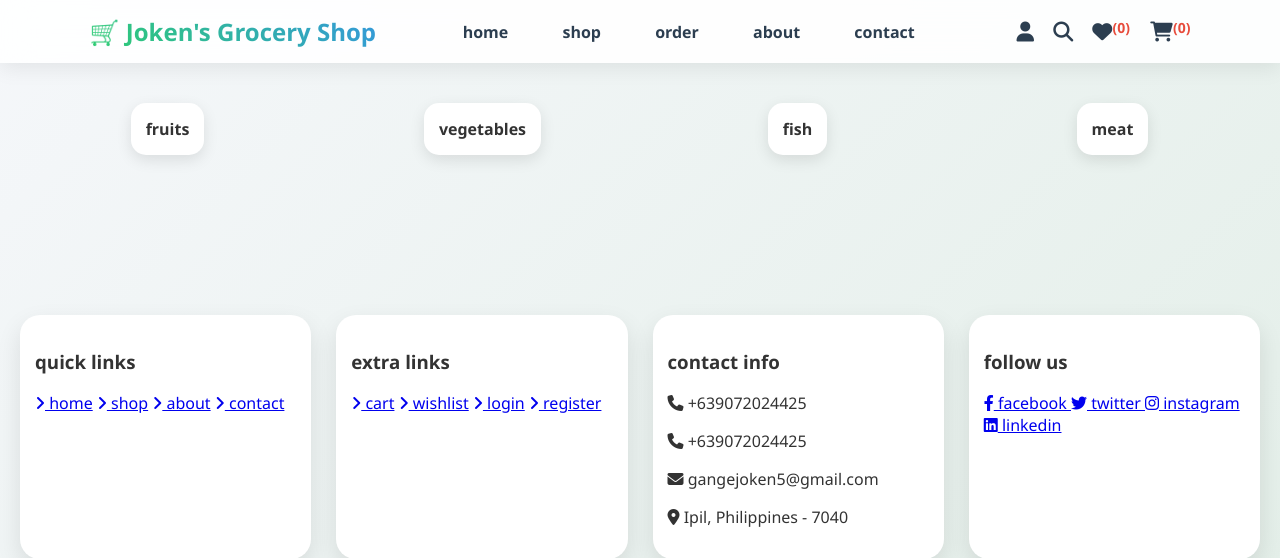
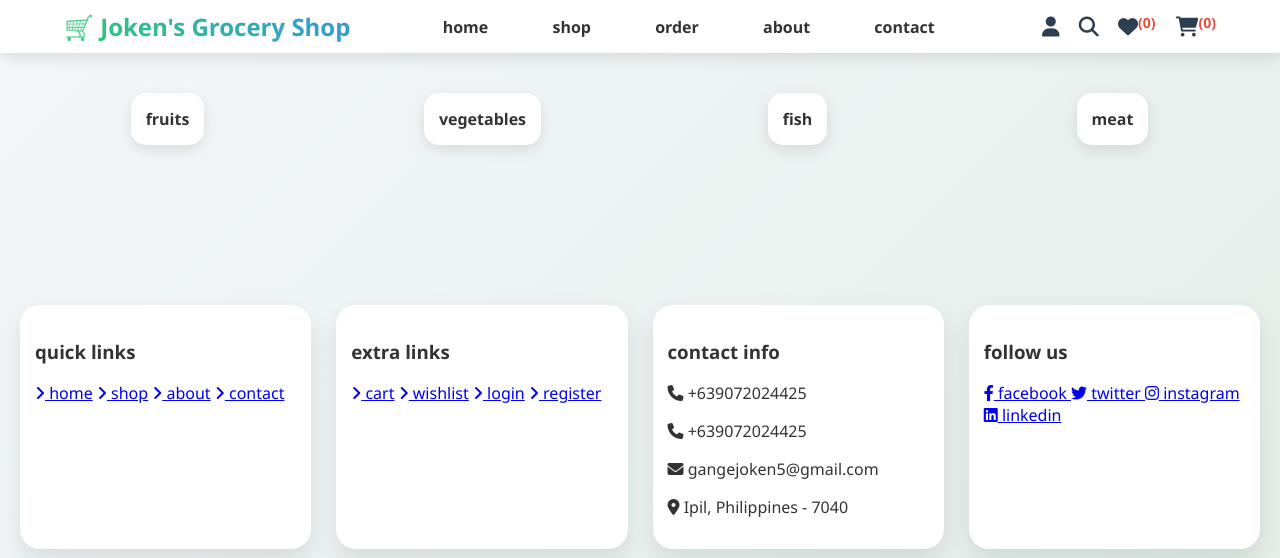
Before and after one commit to jokengange5-spec/online-grocery-shopping-cart-6, a PHP site: page /category.php in a window 1280 px wide. Shown: the top 558 px of the page. Run offline with PHP 8.4, Linux system fonts and the light colour scheme; the visitor is signed in with stand-in values (Sample User, id 1); data that the repository does not hold is empty; some libraries are stand-ins or nearby versions.

Commit message:
Refactor header styles and category layout
Updated styles for header and category elements.

```diff
--- a/style.css
+++ b/style.css
@@ -292,3 +292,22 @@ section {
 .p-category .cat-box img:hover {
    transform: scale(1.05);
 }
+
+.header {
+   background: #ffffff !important; /* Siguroha nga naay puti nga background */
+   box-shadow: 0 5px 15px rgba(0,0,0,0.1);
+   padding: 10px 5%;
+}
+
+.header .flex {
+   display: flex;
+   align-items: center;
+   justify-content: space-between;
+}
+
+.navbar a {
+   text-decoration: none;
+   margin: 0 15px;
+   color: #333;
+   font-weight: 600;
+}
```
